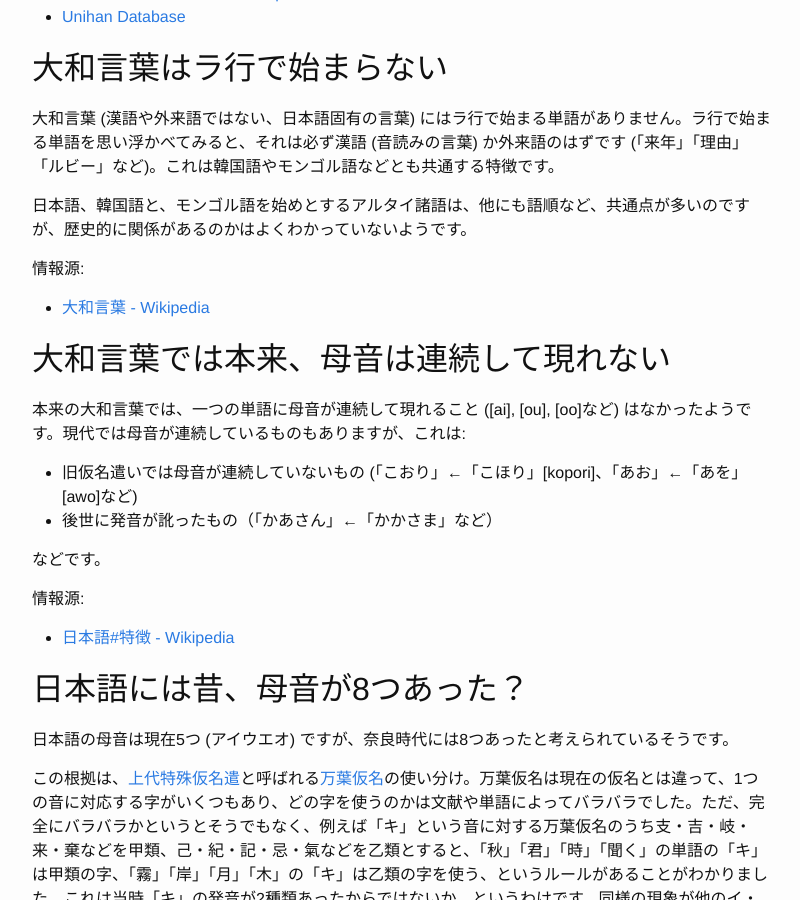
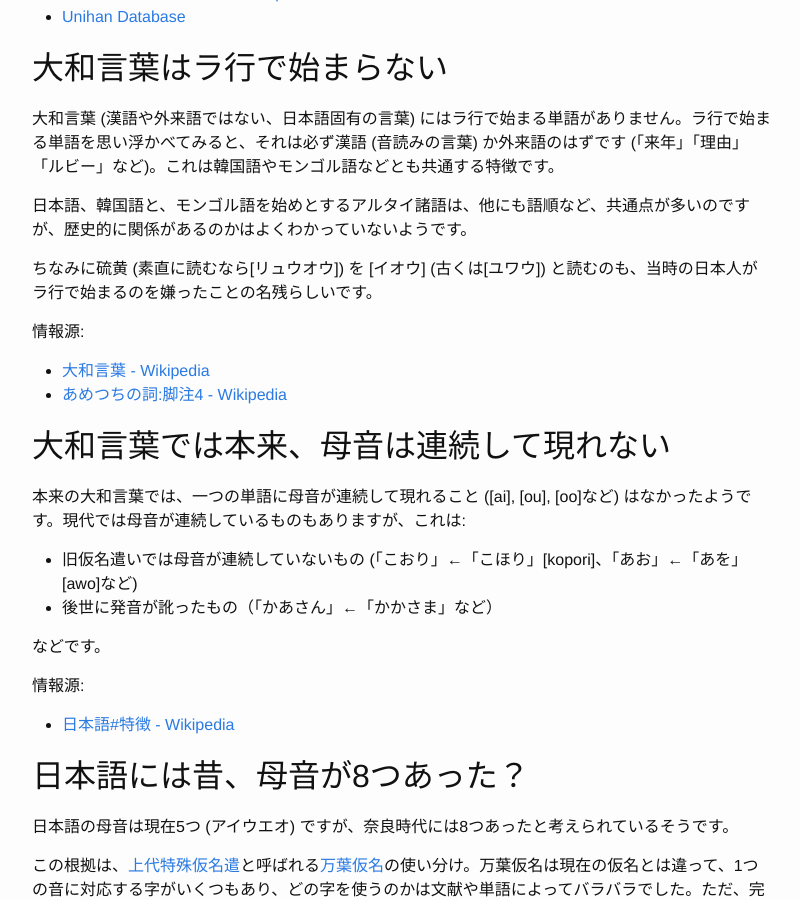
Before and after one commit to gimite/gimite.github.io, a Jekyll site: the page built from kanji-fun-facts.md, in a window 1280 px wide and 900 px high, scrolled down 4078 px. Shown: the whole window, without its empty margins (238-1038 px from the left). Built offline with Jekyll 4.4.1, drawn with Linux system fonts in a browser that asks for light colours; our own code applies the rules of GitHub Pages for plain Markdown files.

Commit message:
Update kanji-fun-facts.md

```diff
--- a/kanji-fun-facts.md
+++ b/kanji-fun-facts.md
@@ -131,8 +131,11 @@ a, ā, i, ī, u, ū, ṛ, ṝ, ḷ, ḹ, e, ai, o, au, (a)ṃ, (a)ḥ
 
 日本語、韓国語と、モンゴル語を始めとするアルタイ諸語は、他にも語順など、共通点が多いのですが、歴史的に関係があるのかはよくわかっていないようです。
 
+ちなみに硫黄 (素直に読むなら[リュウオウ]) を [イオウ] (古くは[ユワウ]) と読むのも、当時の日本人がラ行で始まるのを嫌ったことの名残らしいです。
+
 情報源:
 * [大和言葉 - Wikipedia](https://ja.wikipedia.org/wiki/%E5%A4%A7%E5%92%8C%E8%A8%80%E8%91%89)
+* [あめつちの詞:脚注4 - Wikipedia](https://ja.wikipedia.org/wiki/%E3%81%82%E3%82%81%E3%81%A4%E3%81%A1%E3%81%AE%E8%A9%9E#cite_note-4)
 
 ## 大和言葉では本来、母音は連続して現れない
 
```
